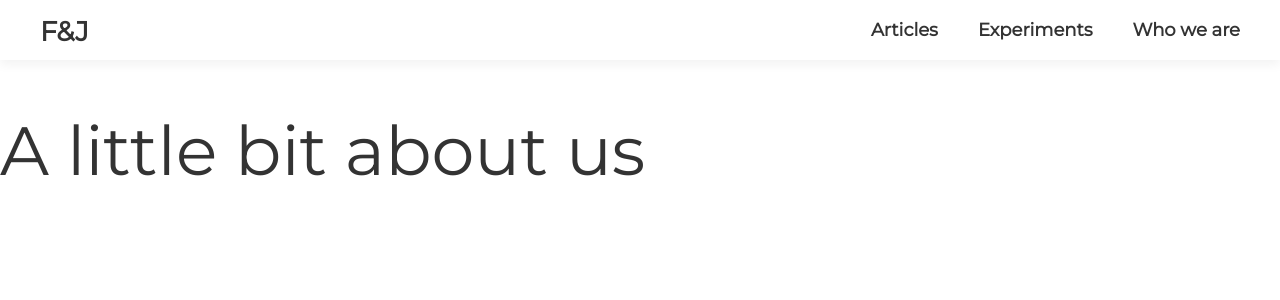
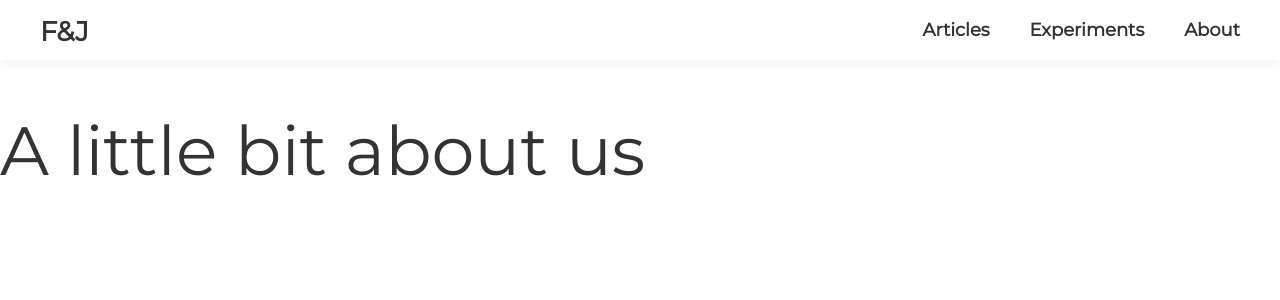
Before and after one commit to Francesco-Lanciana/fandj, a Next.js app: page /about in a window 1280 px wide. Shown: the top 300 px of the page. Built offline with nearby package versions, Linux system fonts and the light colour scheme.

Commit message:
Changed Who we are to about in navbar

```diff
--- a/src/components/NavBar/NavBar.tsx
+++ b/src/components/NavBar/NavBar.tsx
@@ -22,7 +22,7 @@ const NavBar: React.FC<{}> = () => {
                     <ul className="site-navigation-links">
                         <li className="site-navigation-link"><Link prefetch href="/articles"><a>Articles</a></Link></li>
                         <li className="site-navigation-link"><Link prefetch href="/experiments"><a>Experiments</a></Link></li>
-                        <li className="site-navigation-link"><Link prefetch href="/about"><a>Who we are</a></Link></li>
+                        <li className="site-navigation-link"><Link prefetch href="/about"><a>About</a></Link></li>
                     </ul>
                 </nav>
             </div>
```
